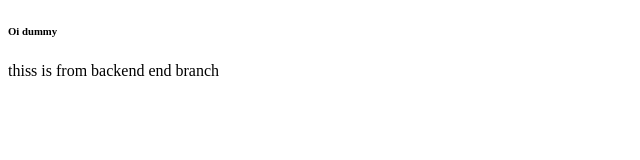
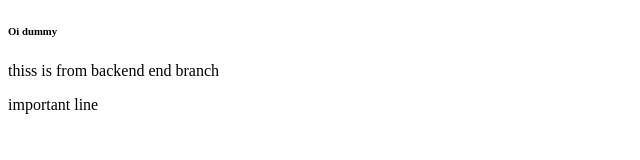
Before and after one commit to bhuvanesh1082005/Git_Demo, a plain HTML site: page index.html in a window 1280 px wide. Shown: the whole page, without its empty margins (0-640 px from the left). Drawn offline with Linux system fonts and the light colour scheme.

Commit message:
!feat:added important line

```diff
--- a/index.html
+++ b/index.html
@@ -8,5 +8,6 @@
 <body>
     <h6>Oi dummy</h6>
     <p>thiss is from backend end branch</p>
+    <p>important line</p>
 </body>
 </html>
```
